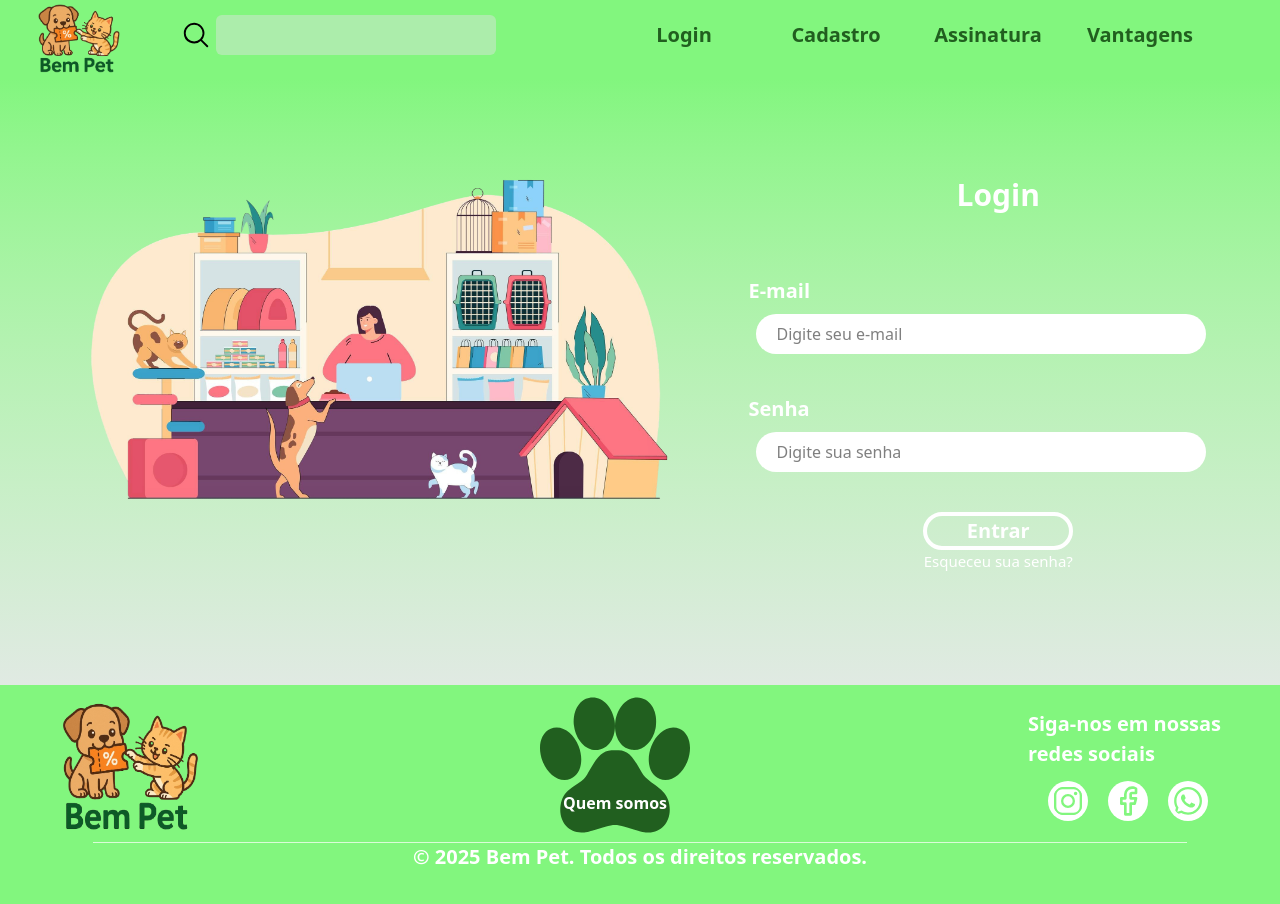
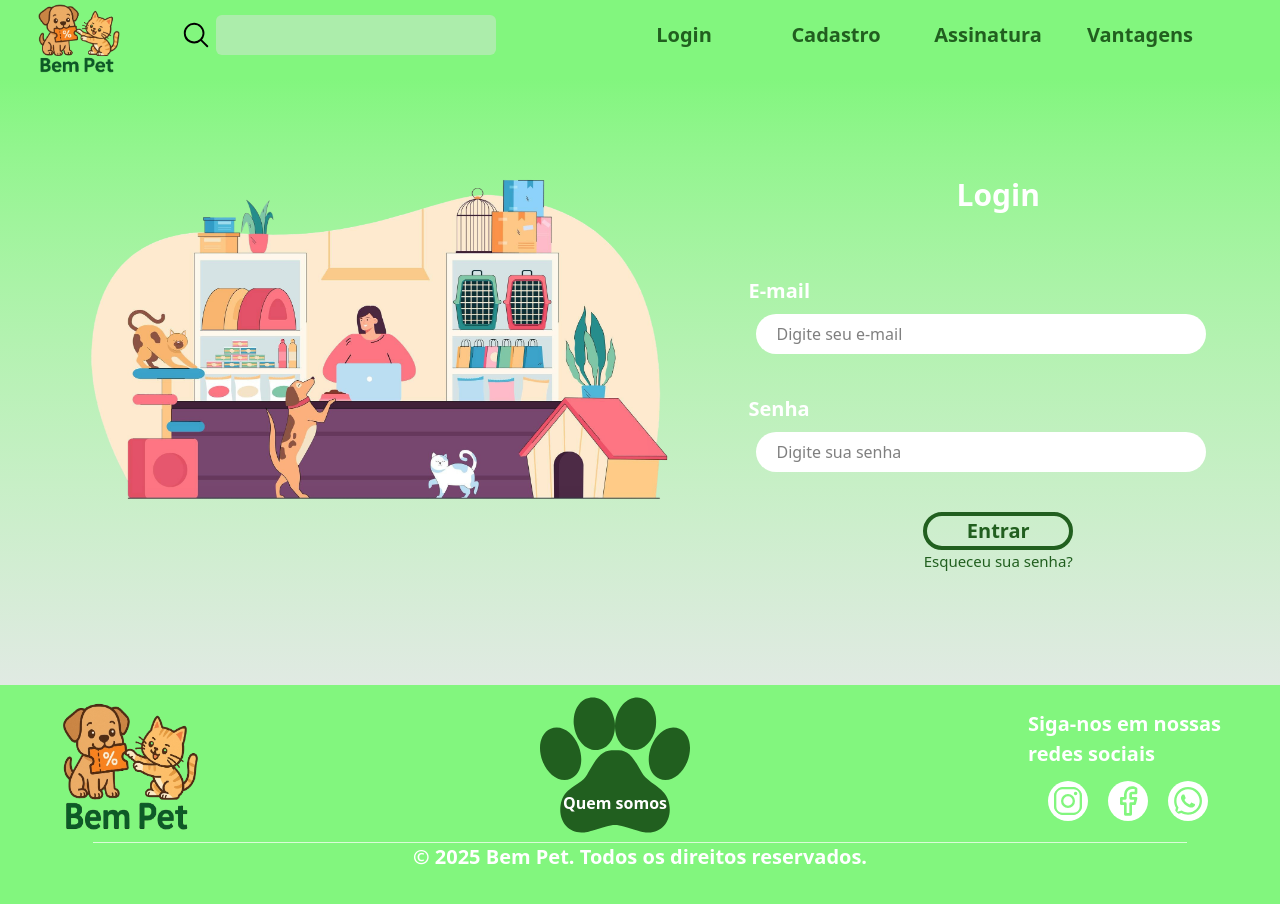
Before and after one commit to erlizaellen/projetobempet, a Next.js app: page /login in a window 1280 px wide. Built offline with nearby package versions, Linux system fonts and the light colour scheme.

Commit message:
mudando a cor do botao

```diff
--- a/src/pages/login/index.jsx
+++ b/src/pages/login/index.jsx
@@ -54,11 +54,11 @@ export default function Login() {
             <div className="w-full h-[40%] justify-center flex-col items-center flex">
               <button
                 type="submit"
-                className="text-white font-bold text-[20px] cursor-pointer  border-4 rounded-3xl w-[150px]"
+                className="text-[#215f1f] font-bold text-[20px] cursor-pointer  border-4 rounded-3xl w-[150px]"
               >
                 Entrar
               </button>
-              <p className="text-white text-[15px] flex flex-col items-center cursor-pointer">
+              <p className="text-[#215f1f] text-[15px] flex flex-col items-center cursor-pointer">
                 Esqueceu sua senha?
               </p>
             </div>
```
